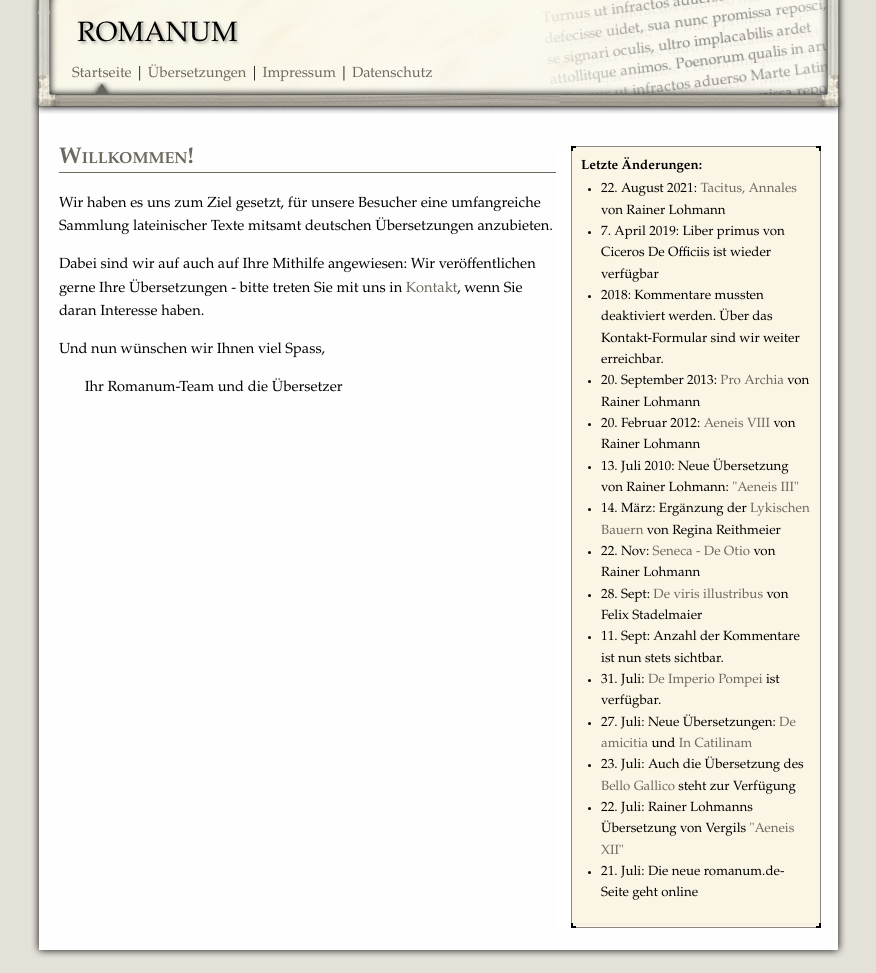
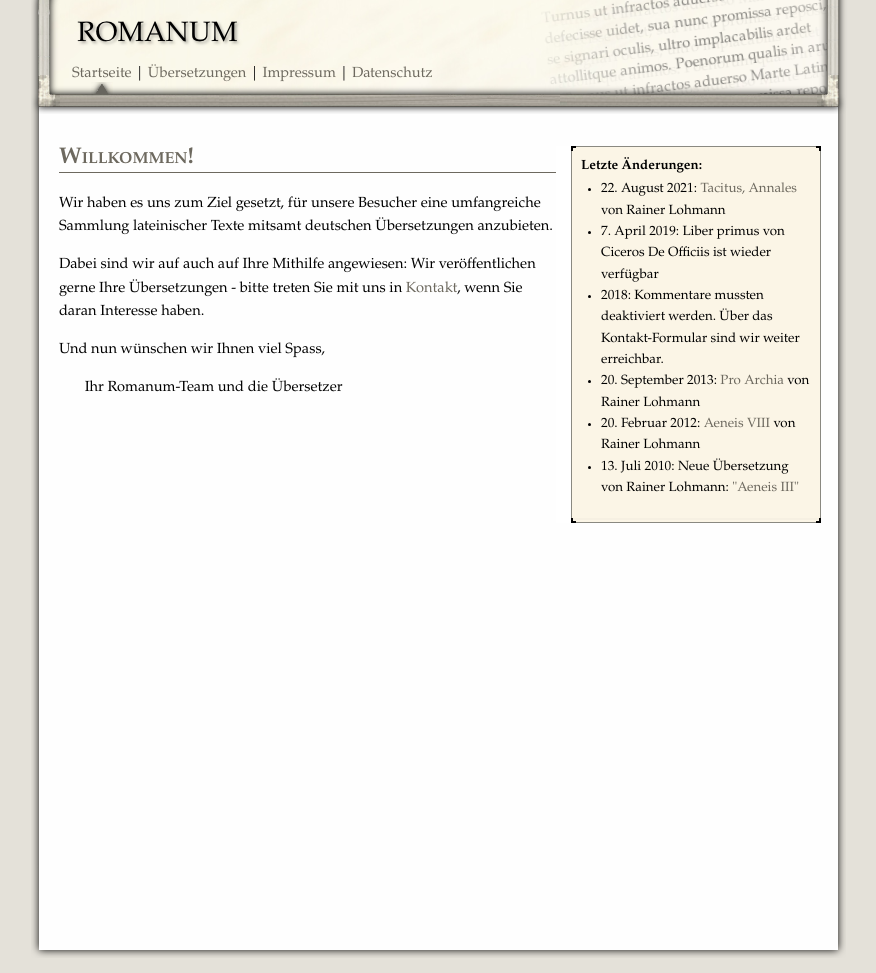
Before and after one commit to marwesfur/romanumde, a plain HTML site: page index.html in a window 1280 px wide. Shown: the whole page, without its empty margins (200-1076 px from the left). Drawn offline with Linux system fonts and the light colour scheme.

Commit message:
Removed some old "news"

```diff
--- a/index.html
+++ b/index.html
@@ -37,16 +37,6 @@
                 <li>20. September 2013: <a href="uebersetzungen/cicero/pro_archia/intro.html">Pro Archia</a> von Rainer Lohmann</li>
 				<li>20. Februar 2012: <a href="uebersetzungen/vergil/aeneis_viii/intro.html">Aeneis VIII</a> von Rainer Lohmann</li>
 				<li>13. Juli 2010: Neue Übersetzung von Rainer Lohmann: <a href="uebersetzungen/vergil/aeneis_iii/intro.html">"Aeneis III"</a></li>
-				<li>14. März: Ergänzung der <a href="uebersetzungen/ovid/metamorphosen/lyk_bauern.xml">Lykischen Bauern</a> von Regina Reithmeier</li>
-				<li>22. Nov:  <a href="uebersetzungen/seneca/de_otio/intro.html">Seneca - De Otio</a> von Rainer Lohmann</li>
-				<li>28. Sept: <a href="uebersetzungen/nepos/viris_illustribus/intro.html">De viris illustribus</a> von Felix Stadelmaier</li>
-				<li>11. Sept: Anzahl der Kommentare ist nun stets sichtbar.</li>
-				<li>31. Juli: <a href="uebersetzungen/cicero/imperio_pompei/intro.html">De Imperio Pompei</a>  ist verfügbar.</li>
-				<li>27. Juli: Neue Übersetzungen: <a href="uebersetzungen/cicero/de_amicitia/intro.html">De amicitia</a> und
-				<a href="uebersetzungen/cicero/in_catilinam/intro.html">In Catilinam</a></li>
-				<li>23. Juli: Auch die Übersetzung des <a href="uebersetzungen/caesar/bello_gallico/intro.html">Bello Gallico</a> steht zur Verfügung</li>
-				<li>22. Juli: Rainer Lohmanns Übersetzung von Vergils <a href="uebersetzungen/vergil/aeneis_xii/intro.html">"Aeneis XII"</a></li>
-				<li>21. Juli: Die neue romanum.de-Seite geht online</li>
 			</ul>
 			</div><div class="bottom"></div>
 		</div>
```
